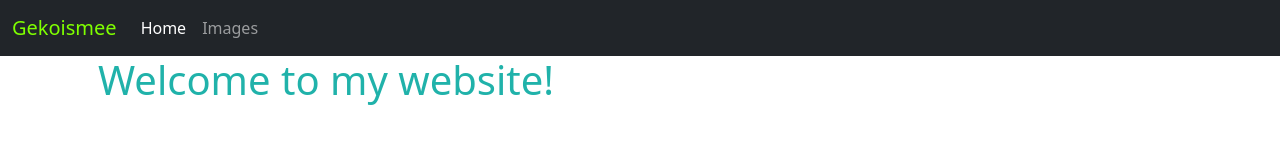
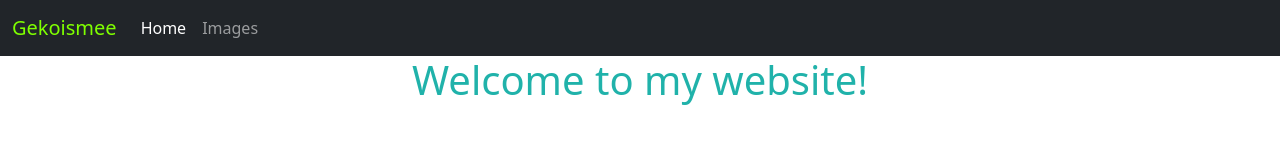
Before and after one commit to Gekoismee/gekoismee.github.io, a plain HTML site: page index.html in a window 1280 px wide. Drawn offline with nearby package versions, Linux system fonts and the light colour scheme.

Commit message:
Update index.html

```diff
--- a/index.html
+++ b/index.html
@@ -24,8 +24,8 @@
       </div>
     </div>
   </nav>
-  <div class="container-fluid col-lg">
-    <h1 class="col-6">Welcome to my website!</h1>
+  <div class="container-fluid">
+    <h1>Welcome to my website!</h1>
   </div>
   </body>
 </html>
```
